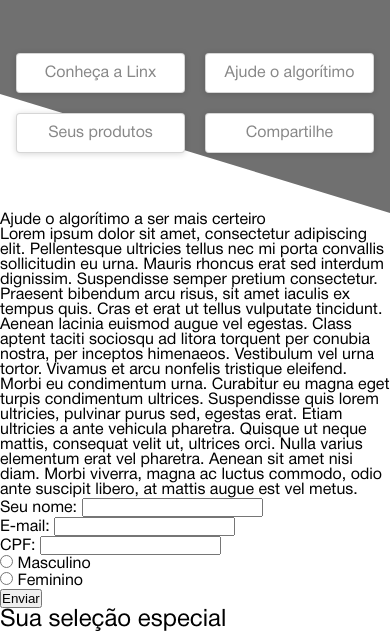
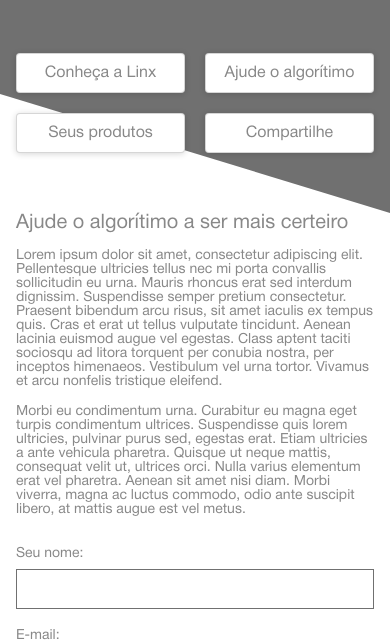
Before and after one commit to Frazon/desafio-frontend-bold, a plain HTML site: page index.html in a window 390 px wide. Shown: the part 159-803 px from the top of the page. Drawn offline with Linux system fonts and the light colour scheme.

Commit message:
style: section algorithm styling responsive and adjustment container class

```diff
--- a/assets/css/style.css
+++ b/assets/css/style.css
@@ -64,6 +64,11 @@ body{
     margin: 0 auto;
     padding: 0 16px;
 }
+@media (min-width: 768px) {
+    .container {
+        max-width: 920px;
+    }
+}
 .flex-header{
     display: flex;
     align-items: center;
@@ -111,15 +116,12 @@ h1>.title-bottom{
 }
 
 @media (min-width: 768px){
-    .container{
-        max-width: 100%;
-    }
     h1{
         text-align: center;
     }
     .sub-title{
         width: 100%;
-        margin: 0 auto;
+        margin-top: 24px;
     }
     .bg-header{
         padding-bottom: 120px;
@@ -132,3 +134,75 @@ h1>.title-bottom{
         max-width: 400px;
     }
 }
+
+/*section algorithm*/
+.title-algorithm{
+    color: var(--primary-color);
+    font-size: var(--font-size-20);
+    letter-spacing: 0px;
+    text-align: left;
+}
+.content-algorithm{
+    display: flex;
+    align-items: center;
+    justify-content: center;
+    flex-direction: column;
+    gap: 30px;
+}
+.text-algorithm{
+    color: var(--primary-color);
+    font-size: var(--font-size-14);
+    margin-top: 16px;
+}
+.form-algorithm {
+    width: 100%;
+}
+.form-group-algorithm {
+    display: flex;
+    flex-direction: column;
+    margin-bottom: 20px;
+    text-align: left;
+}
+.form-group-algorithm label {
+    color: var(--primary-color);
+    font-size: 14px;
+    margin-bottom: 8px;
+}
+.form-group-algorithm>input[type="text"],
+.form-group-algorithm>input[type="email"] {
+    background-color: #FFFFFF;
+    width: 100%;
+    height: 40px;
+    padding: 0 10px;
+    border: 1px solid var(--border-color);
+}
+.radio-group-algorithm {
+    display: flex;
+    gap: 30px;
+    margin: 25px 0;
+}
+.radio-item-algorithm {
+    display: flex;
+    align-items: center;
+    gap: 8px;
+    color: var(--primary-color);
+}
+.btn-submit-algorithm {
+    width: 100%;
+    height: 44px;
+    background: #FFFFFF;
+    border: 1px solid var(--border-color);
+    border-radius: 4px;
+    color: var(--primary-color);
+    font-size: var(--font-size-16);
+    cursor: pointer;
+}
+@media (min-width: 768px){
+    .form-algorithm>form {
+        width: 340px;
+    }
+    .content-algorithm{
+        align-items: flex-start;
+        flex-direction: row;
+    }
+}
--- a/index.html
+++ b/index.html
@@ -28,11 +28,11 @@
         </div>
     </header>
 
-    <section>
-        <div>Ajude o algorítimo a ser mais certeiro</div>
+    <section class="container">
+        <h2 class="title-algorithm">Ajude o algorítimo a ser mais certeiro</h2>
+        <div class="content-algorithm">
             <div>
-
-            <div>
+                <p class="text-algorithm">
                     Lorem ipsum dolor sit amet, consectetur adipiscing elit.
                     Pellentesque ultricies tellus nec mi porta convallis sollicitudin eu urna.
                     Mauris rhoncus erat sed interdum dignissim. Suspendisse semper pretium consectetur.
@@ -41,7 +41,10 @@
                     Aenean lacinia euismod augue vel egestas.
                     Class aptent taciti sociosqu ad litora torquent per conubia nostra,
                     per inceptos himenaeos. Vestibulum vel urna tortor.
-                Vivamus et arcu nonfelis tristique eleifend. Morbi eu condimentum urna.
+                    Vivamus et arcu nonfelis tristique eleifend.
+                </p>
+                <p class="text-algorithm">
+                    Morbi eu condimentum urna.
                     Curabitur eu magna eget turpis condimentum ultrices.
                     Suspendisse quis lorem ultricies, pulvinar purus sed,
                     egestas erat. Etiam ultricies a ante vehicula pharetra.
@@ -49,34 +52,37 @@
                     Nulla varius elementum erat vel pharetra. Aenean sit amet nisi diam.
                     Morbi viverra, magna ac luctus commodo, odio ante suscipit libero,
                     at mattis augue est vel metus.
+                </p>
             </div>
-            <div>
+            <div class="form-algorithm">
                 <form action="">
-                    <div>
-                        <label>Seu nome:</label>
-                        <input type="text">
+                    <div class="form-group-algorithm">
+                        <label for="name">Seu nome:</label>
+                        <input type="text" id="name" name="name">
                     </div>
-                    <div>
-                        <label>E-mail:</label>
-                        <input type="text">
+
+                    <div class="form-group-algorithm">
+                        <label for="email">E-mail:</label>
+                        <input type="email" id="email" name="email">
                     </div>
-                    <div>
-                        <label>CPF:</label>
-                        <input type="text">
+
+                    <div class="form-group-algorithm">
+                        <label for="cpf">CPF:</label>
+                        <input type="text" id="cpf" name="cpf">
                     </div>
-                    <div>
-                        <div>
+
+                    <div class="radio-group-algorithm">
+                        <div class="radio-item-algorithm">
                             <input type="radio" name="sexo" id="sexo_masculino" value="M">
                             <label for="sexo_masculino">Masculino</label>
                         </div>
-                        <div>
+                        <div class="radio-item-algorithm">
                             <input type="radio" name="sexo" id="sexo_feminino" value="F">
                             <label for="sexo_feminino">Feminino</label>
                         </div>
                     </div>
-                    <div>
-                        <button>Enviar</button>
-                    </div>
+
+                    <button type="submit" class="btn-submit-algorithm">Enviar</button>
                 </form>
             </div>
         </div>
```
Lines whose indentation alone changed are shown as unchanged.
